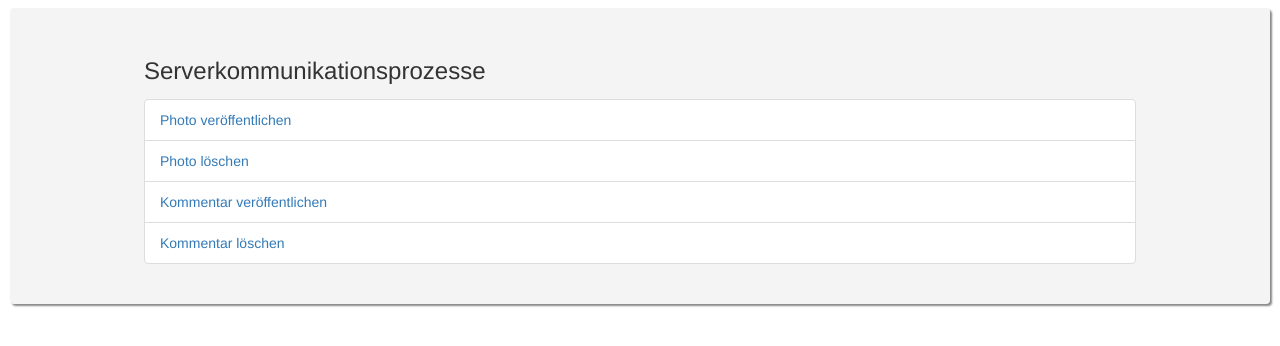
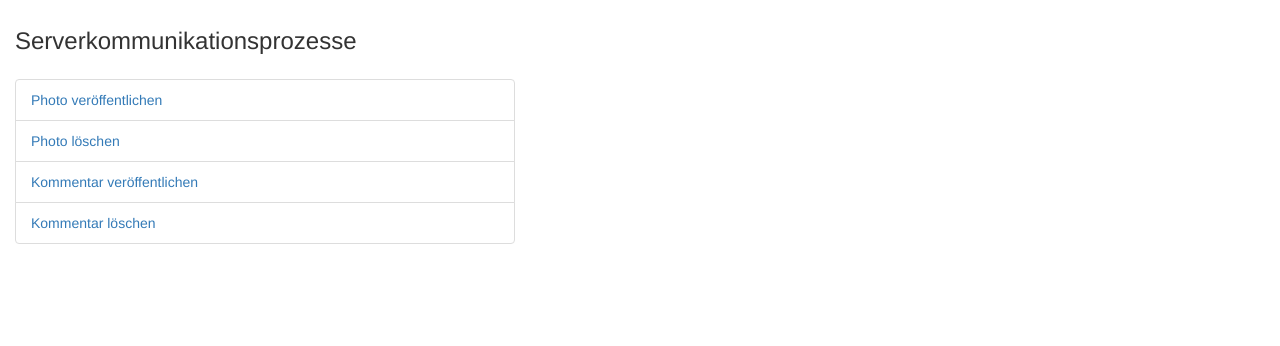
Before and after one commit to aschattney/aschattney.github.io, a plain HTML site: page photostream-tools-architecture/index.html in a window 1280 px wide. Shown: the part 54-400 px from the top of the page. Drawn offline with nearby package versions, Linux system fonts and the light colour scheme.

Commit message:
updated architecture

```diff
--- a/photostream-tools-architecture/index.html
+++ b/photostream-tools-architecture/index.html
@@ -24,7 +24,7 @@
   </div><!-- /.container-fluid -->
 </nav>
 <div class="content">
-	<div class="jumbotron">
+	<div>
 	<h3>Serverkommunikationsprozesse</h3>
 		<ul class="list-group">
 		  <li class="list-group-item"><a href="upload-photo">Photo ver&ouml;ffentlichen</a></li>
--- a/photostream-tools-architecture/style-main.css
+++ b/photostream-tools-architecture/style-main.css
@@ -10,7 +10,7 @@
 	color: #aaa !important;
 }
 
-.jumbotron {
+/*.jumbotron {
 	margin: 10px auto;
 	margin-left: 10px;
 	margin-right: 10px;
@@ -20,18 +20,19 @@
 	padding-bottom: 40px;
 	box-shadow: 2px 2px 2px #888;
 	border-radius: 4px;
-}
+}*/
 
 h3 {
 	padding-top: 10px;
 	padding-bottom: 15px;
-	max-width: 80%;
-	margin: 0 auto;
 }
 
 .list-group {
-	max-width: 80%;
-	margin: 0 auto;
+	max-width: 500px;
+}
+
+.content {
+	margin-left: 15px;
 }
 
 body {
```
